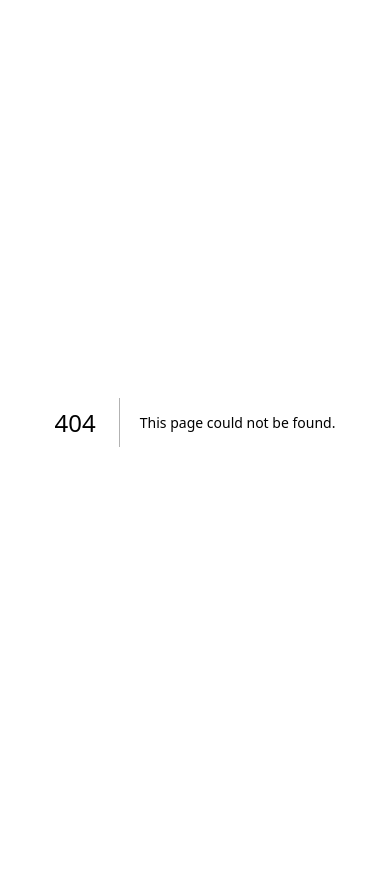
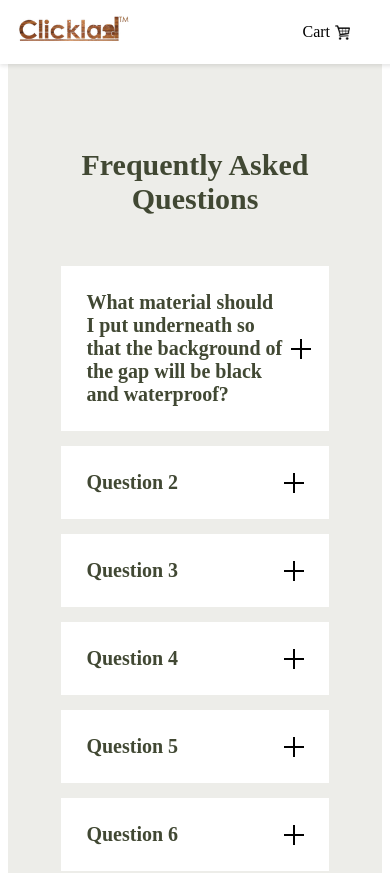
Before and after one commit to AbdulmuhsinB/Clicklad, a Next.js app in the folder clicklad-app/: page /FAQ in a window 390 px wide. Before the commit this address had no page. Shown: the top 873 px of the page. Before the commit the page ends 844 px from the top, so only its background shows below. Built offline with nearby package versions, Linux system fonts and the light colour scheme.

Commit message:
finished doing the FAQ page and made is responsive

```diff
--- /dev/null
+++ b/clicklad-app/app/FAQ/page.js
@@ -0,0 +1,18 @@
+import React from 'react';
+import Layout from '../layout';
+import Navbar from '../../components/Navbar';
+import Footer from '../../components/Footer';
+import FAQ from '../../components/FAQ';
+import styles from './page.module.css';
+
+export default function Product() {
+  return (
+    <Layout>
+      <Navbar />
+      <div className={styles.page}>
+        <FAQ/>
+      </div>
+      <Footer />
+    </Layout>
+  );
+}
--- /dev/null
+++ b/clicklad-app/components/FAQ.js
@@ -0,0 +1,36 @@
+"use client";
+import React, { useState } from 'react';
+import styles from './FAQ.module.css';
+import faqData from './jsons/FAQ'; // Adjust the path if necessary
+
+export default function FAQ() {
+  const [expandedId, setExpandedId] = useState(null);
+
+  const toggleAnswer = (id) => {
+    setExpandedId(expandedId === id ? null : id);
+  };
+
+  return (
+    <div className={styles.container}>
+      <h1 className={styles.title}>Frequently Asked Questions</h1>
+      <div className={styles.faqList}>
+        {faqData.map(({ id, question, answer }) => (
+          <div
+            key={id}
+            className={`${styles.faqItem} ${expandedId === id ? styles.expanded : ''}`}
+            onClick={() => toggleAnswer(id)}
+          >
+            <div className={styles.questionContainer}>
+              <span className={styles.question}>{question}</span>
+              <div className={`${styles.icon} ${expandedId === id ? styles.expanded : ''}`}>
+                <div className={styles.stick1}></div>
+                <div className={styles.stick2}></div>
+              </div>
+            </div>
+            {expandedId === id && <div className={styles.answer}>{answer}</div>}
+          </div>
+        ))}
+      </div>
+    </div>
+  );
+}
--- /dev/null
+++ b/clicklad-app/components/FAQ.module.css
@@ -0,0 +1,86 @@
+.container {
+    background-color: #EDEDE9;
+    padding: 20px;
+    padding-top: 100px;
+    color: #414833;
+  }
+
+  .title {
+    text-align: center;
+    margin-bottom: 30px;
+    font-size: 30px;
+    font-weight: bold;
+    padding: 20px;
+  }
+
+  .faqList {
+    width: 80%;
+    margin: 0 auto;
+    margin-bottom: 50px;
+  }
+
+  .faqItem {
+    background-color: #fff;
+    margin-bottom: 15px;
+    padding: 25px;
+    cursor: pointer;
+    transition: background-color 0.3s;
+    position: relative;
+    font-size: 20px;
+  }
+
+  .faqItem:hover {
+    background-color: #f1f1f1;
+  }
+
+  .questionContainer {
+    display: flex;
+    justify-content: space-between;
+    align-items: center;
+  }
+
+  .question {
+    font-weight: bold;
+  }
+
+  .answer {
+    margin-top: 10px;
+    padding-top: 10px;
+  }
+
+  .icon {
+    width: 20px;
+    height: 20px;
+    position: relative;
+    transition: transform 0.3s;
+    margin-left: 15px;
+
+  }
+
+  .stick1,
+  .stick2 {
+    position: absolute;
+    top: 50%;
+    left: 50%;
+    width: 2px;
+    height: 20px;
+    background-color: black;
+    transform-origin: center;
+    transition: transform 0.3s;
+  }
+
+  .stick1 {
+    transform: translate(-50%, -50%) rotate(0deg);
+  }
+
+  .stick2 {
+    transform: translate(-50%, -50%) rotate(90deg);
+  }
+
+  .expanded .stick1 {
+    transform: translate(-50%, -50%) rotate(-90deg);
+  }
+
+  .expanded .stick2 {
+    transform: translate(-50%, -50%) rotate(-90deg);
+  }
--- a/clicklad-app/components/Navbar.js
+++ b/clicklad-app/components/Navbar.js
@@ -12,7 +12,7 @@ export default function Navbar() {
           <a href="#about-us">About Us</a>
           <a href="/product">Products</a>
           <a href="/location">Locations</a>
-          <a href="#faqs">FAQs</a>
+          <a href="/FAQ">FAQs</a>
           <a href="/contact">Contact</a>
         </div>
       </div>
--- /dev/null
+++ b/clicklad-app/components/jsons/FAQ.json
@@ -0,0 +1,38 @@
+[
+    {
+      "id": 1,
+      "question": "What material should I put underneath so that the background of the gap will be black and waterproof?",
+      "answer": "The material that should go underneath for the clip with open gap is a wrapping material. It will make the background black. The wrapping brans we suggest is InvisiWrap SA. Check at the resources."
+    },
+    {
+        "id": 2,
+        "question": "Question 2",
+        "answer": "Answer 2"
+      },
+      {
+        "id": 3,
+        "question": "Question 3",
+        "answer": "Answer 3"
+      },
+      {
+        "id": 4,
+        "question": "Question 4",
+        "answer": "Answer 4"
+      },
+      {
+        "id": 5,
+        "question": "Question 5",
+        "answer": "Answer 5"
+      },
+      {
+        "id": 6,
+        "question": "Question 6",
+        "answer": "Answer 6"
+      },
+
+    {
+      "id": 7,
+      "question": "Question 7",
+      "answer": "Answer 7"
+    }
+  ]
```
Also changed, not shown: clicklad-app/app/FAQ/page.module.css (added).
